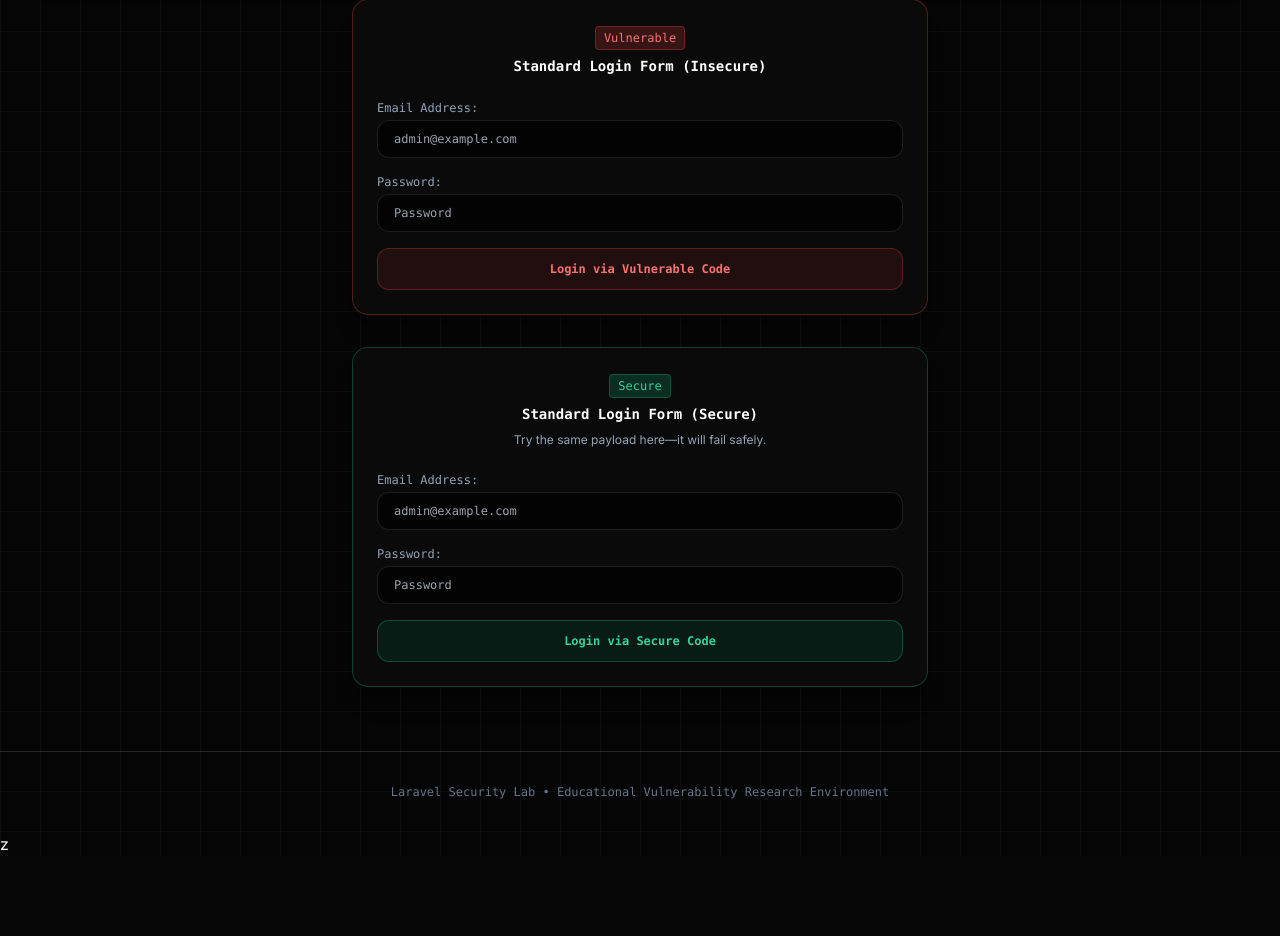
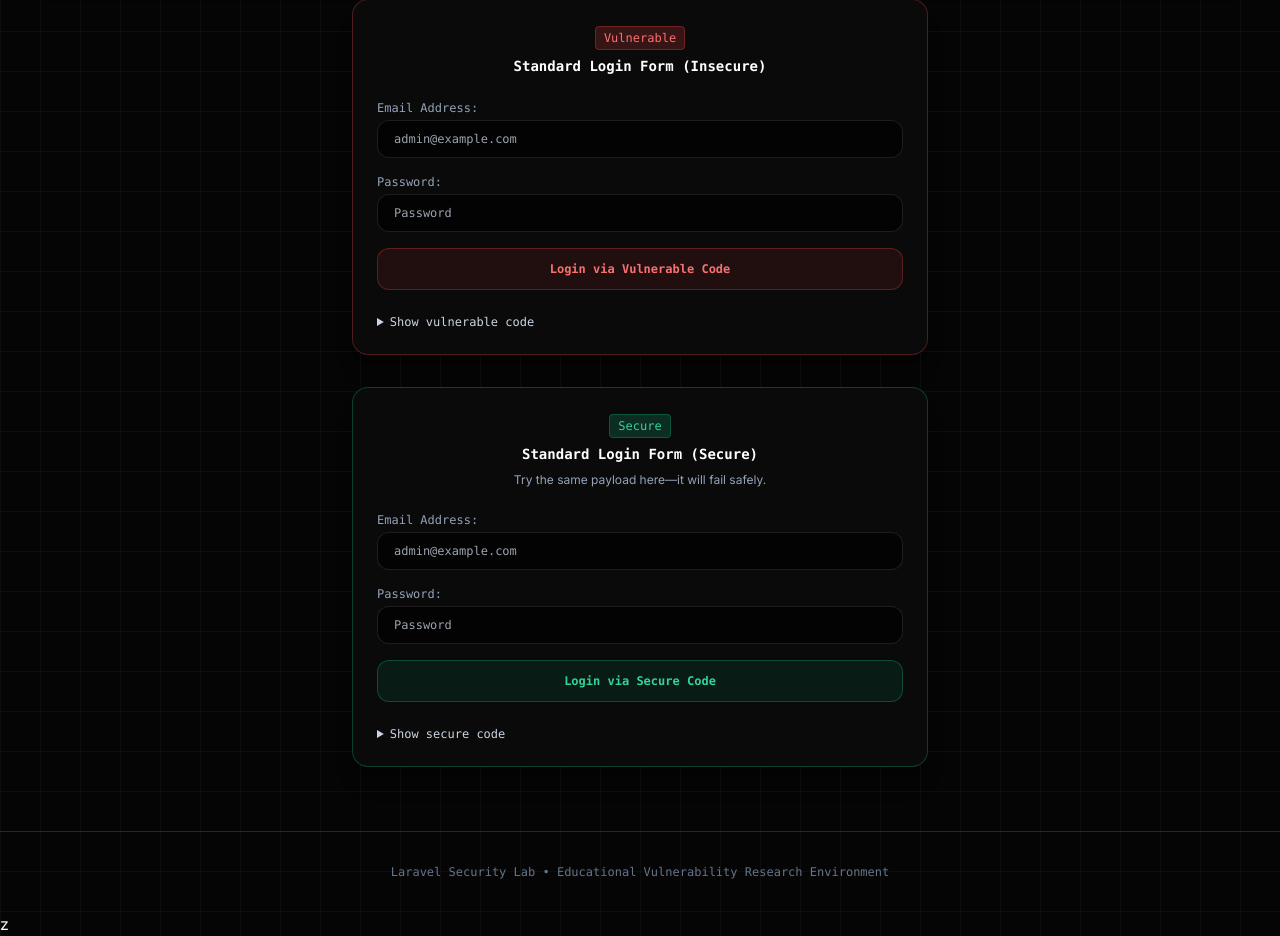
Before and after one commit to aymendja/laravel-vuln, a Laravel app: page /vulns/sql-injection in a window 1280 px wide. Shown: the part 409-1345 px from the top of the page. Before the commit the page ends 1259 px from the top, so only its background shows below. Run offline with Laravel 12, Linux system fonts and the light colour scheme; some libraries are stand-ins or nearby versions.

Commit message:
adding the show vulnrable and secure code features to sqli view

```diff
--- a/resources/views/vuln/sql-injection.blade.php
+++ b/resources/views/vuln/sql-injection.blade.php
@@ -16,16 +16,17 @@
 
     @if(session('success'))
         <div class="bg-emerald-500/10 border border-emerald-500/30 text-emerald-300 rounded-xl p-4 font-mono text-xs">
-             {{ session('success') }}
+            {{ session('success') }}
         </div>
     @endif
 
     @if(session('error'))
         <div class="bg-red-500/10 border border-red-500/30 text-red-300 rounded-xl p-4 font-mono text-xs">
-             {{ session('error') }}
+            {{ session('error') }}
         </div>
     @endif
 
+    {{-- ===================== Vulnerable Mode ===================== --}}
     <div class="bg-[#0a0a0a] border border-red-500/30 rounded-2xl p-6 space-y-6 max-w-xl mx-auto shadow-xl">
         <div class="space-y-2 text-center">
             <span class="text-xs font-mono px-2 py-1 rounded bg-red-500/20 text-red-400 border border-red-500/30">Vulnerable</span>
@@ -48,8 +49,21 @@
                 Login via Vulnerable Code
             </button>
         </form>
+
+        <details class="text-xs font-mono text-slate-400">
+            <summary class="cursor-pointer text-slate-300 hover:text-white">Show vulnerable code</summary>
+            <pre class="mt-3 bg-[#030303] border border-white/10 rounded-xl p-4 overflow-x-auto text-[11px] text-red-300">@verbatim
+// Controller (Vulnerable)
+$query = "SELECT * FROM users WHERE email = '$email' AND password = '$password'";
+$users = DB::select($query);
+@endverbatim</pre>
+            <p class="mt-3 text-slate-400 leading-relaxed">
+                User input is concatenated directly into the SQL string, allowing payloads with quotes and SQL comments to alter query logic.
+            </p>
+        </details>
     </div>
 
+    {{-- ===================== Secure Mode ===================== --}}
     <div class="bg-[#0a0a0a] border border-emerald-500/30 rounded-2xl p-6 space-y-6 max-w-xl mx-auto shadow-xl">
         <div class="space-y-2 text-center">
             <span class="text-xs font-mono px-2 py-1 rounded bg-emerald-500/20 text-emerald-400 border border-emerald-500/30">Secure</span>
@@ -73,5 +87,16 @@
                 Login via Secure Code
             </button>
         </form>
+
+        <details class="text-xs font-mono text-slate-400">
+            <summary class="cursor-pointer text-slate-300 hover:text-white">Show secure code</summary>
+            <pre class="mt-3 bg-[#030303] border border-white/10 rounded-xl p-4 overflow-x-auto text-[11px] text-emerald-300">@verbatim
+// Controller (Secure)
+$foundUser = User::where('email', $email)->first();
+@endverbatim</pre>
+            <p class="mt-3 text-slate-400 leading-relaxed">
+                Eloquent binds parameters safely instead of concatenating raw SQL strings, and password verification checks the stored hash rather than comparing plain text.
+            </p>
+        </details>
     </div>
 </div>
```
